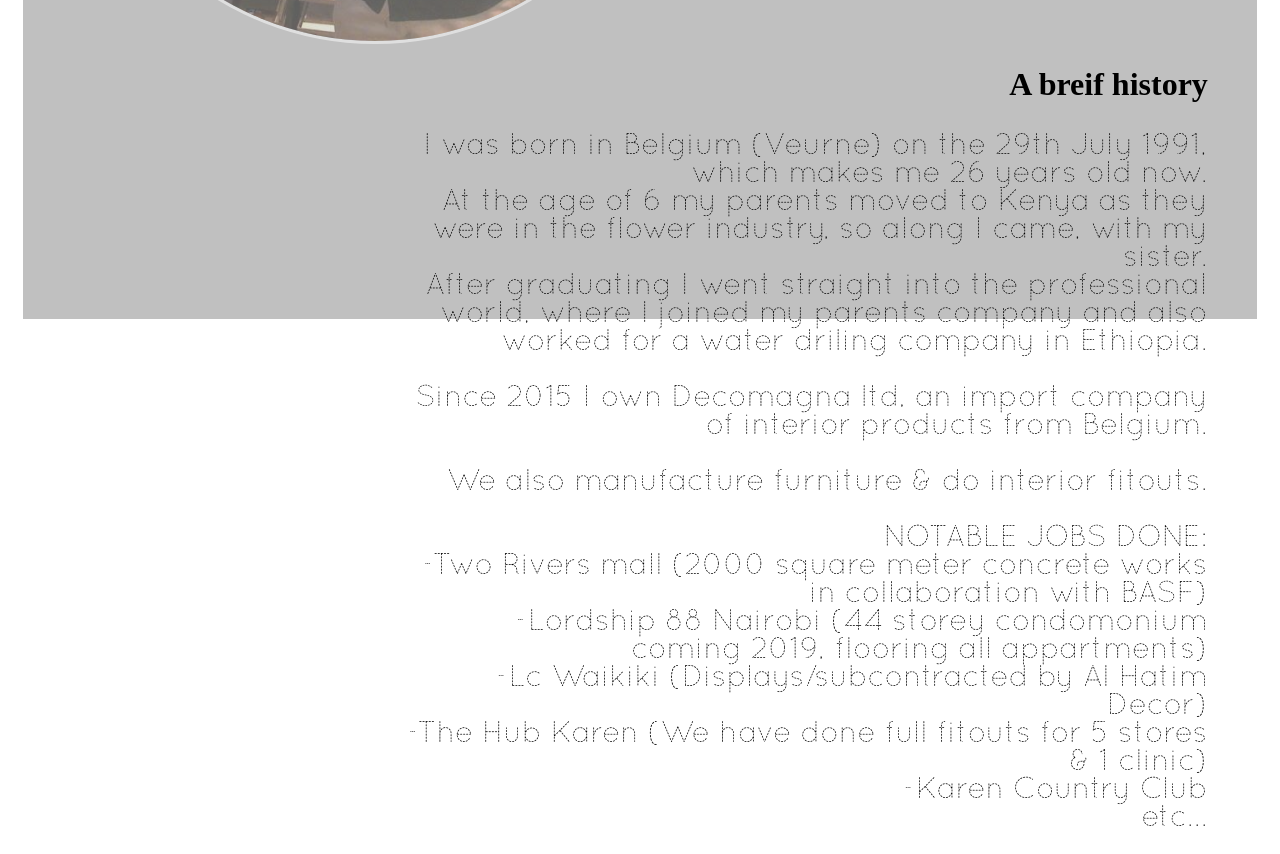
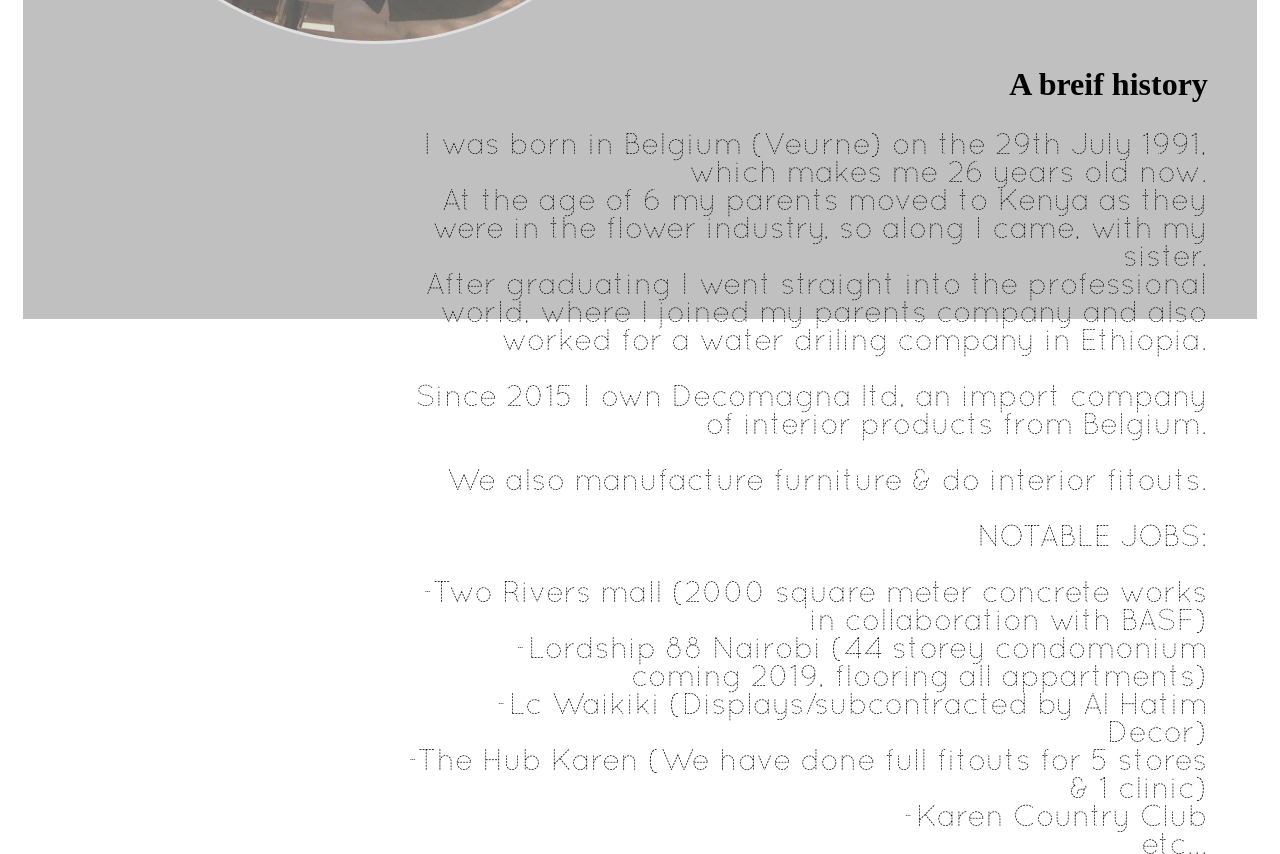
Before and after one commit to lucasLB7/lucasProject, a plain HTML site: page abtme.html in a window 1280 px wide. Shown: the part 1320-2174 px from the top of the page. Drawn offline with Linux system fonts and the light colour scheme.

Commit message:
Final changes entry 1.02: Paragraphing changes & addition of text style tags. ie. <strong>

```diff
--- a/abtme.html
+++ b/abtme.html
@@ -41,13 +41,13 @@
       <img src="images/KenyaHomes.jpg">
       <div class="textBoxRight">
         <h1>A breif history</h1>
-        <p>I was born in Belgium (Veurne) on the 29th July 1991, which makes me 26 years old now.
+        <p>I was born in Belgium (Veurne) on the 29th July 1991, which makes me <strong>26 years old now</strong>.
           <br>At the age of 6 my parents moved to Kenya as they were in the flower industry, so along I came, with my sister.
           <br>After graduating I went straight into the professional world, where I joined my parents company and also worked for a water driling company in Ethiopia.
           <br><br>Since 2015 I own Decomagna ltd, an import company of interior products from Belgium.
           <br><br>We also manufacture furniture & do interior fitouts.
-          <br><br>NOTABLE JOBS DONE:
-          <br> -Two Rivers mall (2000 square meter concrete works in collaboration with BASF)
+          <br><br>NOTABLE JOBS:
+          <br><br> -Two Rivers mall (2000 square meter concrete works in collaboration with BASF)
           <br> -Lordship 88 Nairobi (44 storey condomonium coming 2019, flooring all appartments)
           <br> -Lc Waikiki (Displays/subcontracted by Al Hatim Decor)
           <br> -The Hub Karen (We have done full fitouts for 5 stores & 1 clinic)
```
